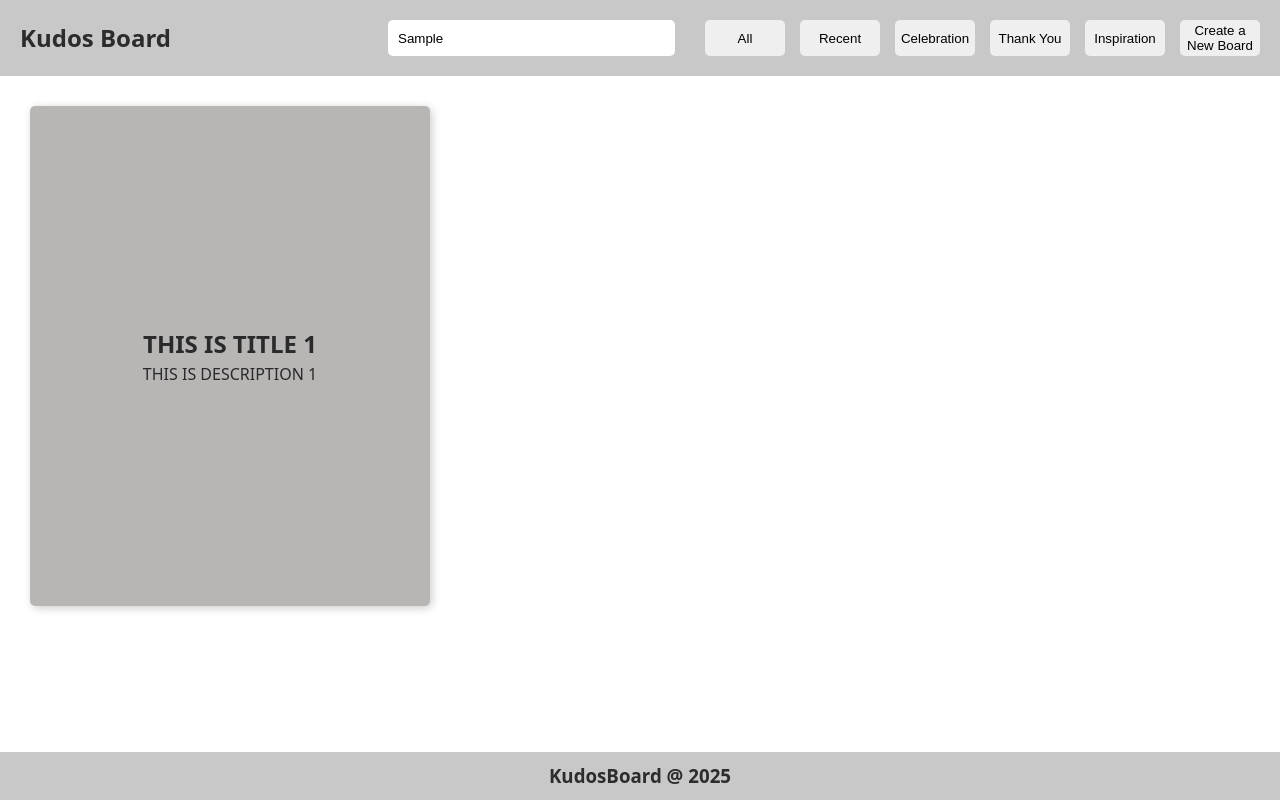
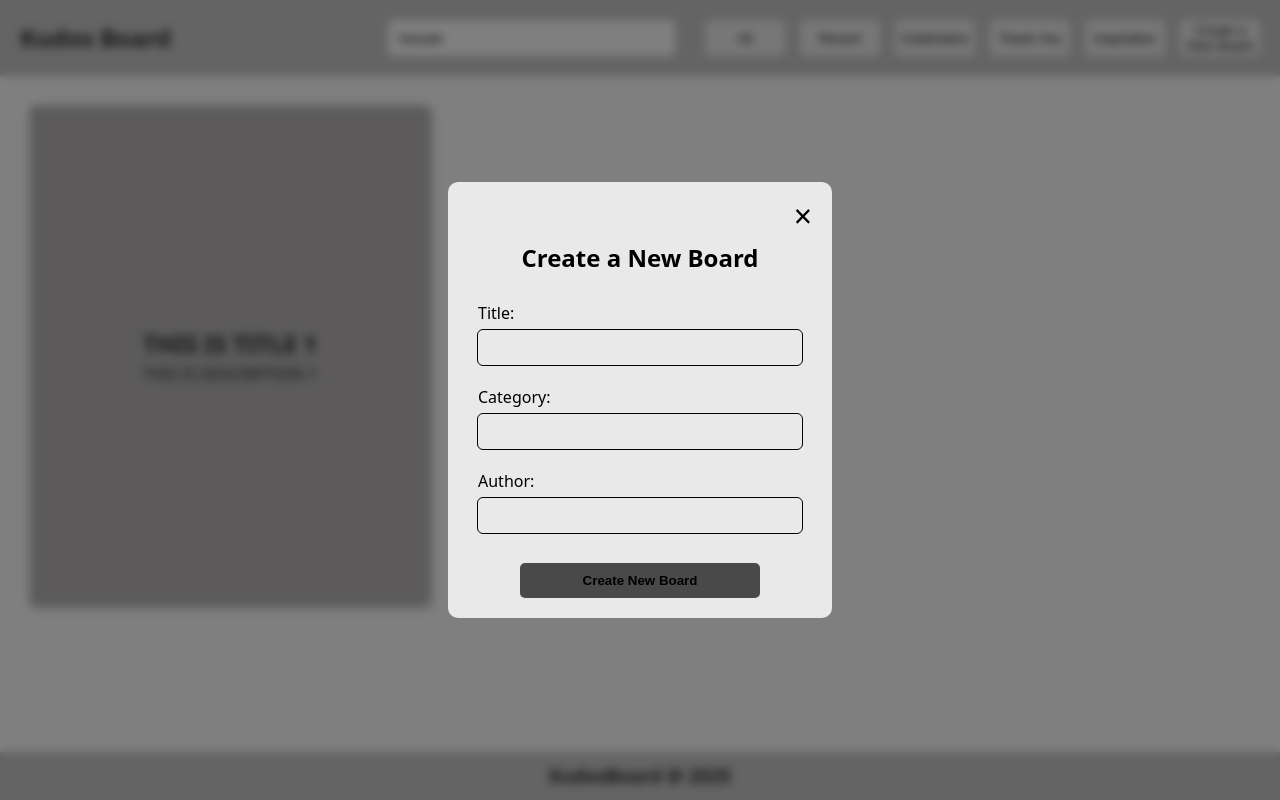
Before and after one commit to heirynhr/kudosBoard, a React (Vite) app in the folder kudosBoard-ui/: page / in a window 1280 px wide. Both pictures are taken after typing "Sample" into the empty fields and a click on the button "Create a New Board". Built offline with nearby package versions, Linux system fonts and the light colour scheme.

Commit message:
Created the board modal with the styling

```diff
--- a/kudosBoard-ui/src/Components/Home/Home.jsx
+++ b/kudosBoard-ui/src/Components/Home/Home.jsx
@@ -1,19 +1,25 @@
 import "./Home.css";
 import { BrowserRouter, Routes, Route } from "react-router-dom";
-
-// import Navbar from "./Components/MainNavbar/MainNavbar.jsx";
-// import Boards from "../Components/Boards/Boards.jsx";
-// import Footer from "../Components/Footer/Footer.jsx";
 
 import Boards from "../Boards/Boards.jsx";
 import Footer from "../Footer/Footer.jsx";
 import MainNavbar from "../MainNavbar/MainNavbar.jsx";
+import NewBoardModal from "../NewBoardModal/NewBoardModal.jsx";
+import { useState } from "react";
 
-export default function App() {
+export default function Home() {
+  const [handleModalOpen, setHandleModalOpen] = useState(false);
+
+  const handleDataFromChild = (openModalStatus) => {
+    setHandleModalOpen(openModalStatus);
+    console.log("The data from child is ", openModalStatus);
+  };
+
   return (
     <div>
-      <MainNavbar />
+      <MainNavbar onSendData={handleDataFromChild} />
       <Boards />
+      {handleModalOpen && <NewBoardModal onCloseModal={handleDataFromChild} />}
       <Footer />
     </div>
   );
--- a/kudosBoard-ui/src/Components/MainNavbar/MainNavbar.jsx
+++ b/kudosBoard-ui/src/Components/MainNavbar/MainNavbar.jsx
@@ -1,7 +1,15 @@
 import { useState } from "react";
 import "./MainNavbar.css";
 
-function App() {
+function MainNavbar({ onSendData }) {
+
+
+  const sendModalStatusToParent = () => {
+    //This sends the data up to the parents
+    // setNewBoard(!newBoard);
+    onSendData(true);
+  };
+
   return (
     <>
       <nav className="navbar">
@@ -14,7 +22,10 @@ function App() {
             <button>Celebration</button>
             <button>Thank You</button>
             <button>Inspiration</button>
-            <button>Create a New Board</button>
+
+            <button onClick={sendModalStatusToParent}>
+              Create a New Board
+            </button>
           </div>
         </div>
       </nav>
@@ -22,4 +33,4 @@ function App() {
   );
 }
 
-export default App;
+export default MainNavbar;
--- /dev/null
+++ b/kudosBoard-ui/src/Components/NewBoardModal/NewBoardModal.css
@@ -0,0 +1,97 @@
+.board-modal {
+  /* display: none; */
+  position: fixed; /* Stay in place */
+  z-index: 1; /* Sit on top */
+  left: 0;
+  top: 0;
+  width: 100%; /* Full width */
+  height: 100%; /* Full height */
+  overflow: auto; /* Enable scroll if needed */
+  background-color: rgba(0, 0, 0, 0.5);
+  display: flex;
+  flex-direction: row;
+  justify-content: center;
+  align-items: center;
+  backdrop-filter: blur(5px);
+}
+
+.board-modal-content {
+  color: rgb(0, 0, 0);
+  background-color: rgb(233, 233, 233);
+  display: flex;
+  flex-direction: column;
+  width: 30%;
+  height: auto;
+  border-radius: 10px;
+  padding: 20px;
+  overflow: auto;
+  padding-top: 10px;
+}
+
+.board-close-logo {
+  font-size: 2em;
+  display: flex;
+  justify-content: end;
+}
+
+.board-close-logo:hover {
+  user-select: none;
+  cursor: pointer;
+}
+
+.title-header {
+  display: flex;
+  align-items: center;
+  flex-direction: column;
+}
+
+.board-input {
+  padding: 10px 10px 10px 10px;
+  border: none;
+  border-radius: 5px;
+  background-color: rgb(233, 233, 233);
+  outline: 1px solid black;
+  color: black;
+}
+
+.board-input:focus {
+  border: none;
+  color: black;
+}
+
+.input-section {
+  display: flex;
+  flex-direction: column;
+  padding: 10px;
+  margin-top: 15px;
+  gap: 20px;
+}
+
+.one-input-section {
+  display: flex;
+  flex-direction: column;
+  gap: 5px;
+}
+
+.board-button {
+  padding: 10px;
+  width: 70%;
+  background-color: rgb(73, 73, 73);
+  border: none;
+  border-radius: 5px;
+  transition: 0.2s ease-in-out;
+  font-weight: 700;
+}
+
+.board-button:hover {
+  background-color: rgb(233, 233, 233);
+  outline: 1px solid black;
+  color: rgb(0, 0, 0);
+  cursor: pointer;
+}
+
+.board-button-container {
+  display: flex;
+  justify-content: center;
+  margin-top: 20px;
+}
--- /dev/null
+++ b/kudosBoard-ui/src/Components/NewBoardModal/NewBoardModal.jsx
@@ -0,0 +1,41 @@
+import "./NewBoardModal.css";
+
+export default function NewBoardModal({ onCloseModal }) {
+  //this will send that the modal has been closed up to the parent
+  const handleCloseModal = () => {
+    onCloseModal(false);
+  };
+
+  return (
+    <>
+      <div className="board-modal">
+        <div className="board-modal-content">
+          <div className="board-close-logo">
+            <span onClick={handleCloseModal}>&times;</span>
+          </div>
+          <div className="title-header">
+            <h2>Create a New Board</h2>
+          </div>
+          <div className="input-section">
+            <div className="one-input-section">
+              <p>Title:</p>
+              <input type="text" className="board-input" />
+            </div>
+            <div className="one-input-section">
+              <p>Category:</p>
+              <input type="text" className="board-input" />
+            </div>
+            <div className="one-input-section">
+              <p>Author:</p>
+              <input type="text" className="board-input" />
+            </div>
+          </div>
+
+          <div className="board-button-container">
+            <button className="board-button">Create New Board</button>
+          </div>
+        </div>
+      </div>
+    </>
+  );
+}
```
